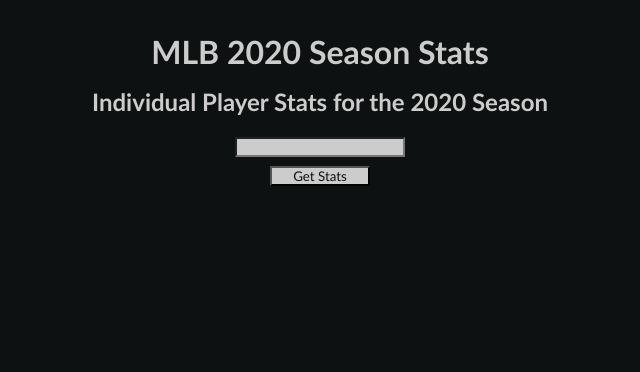
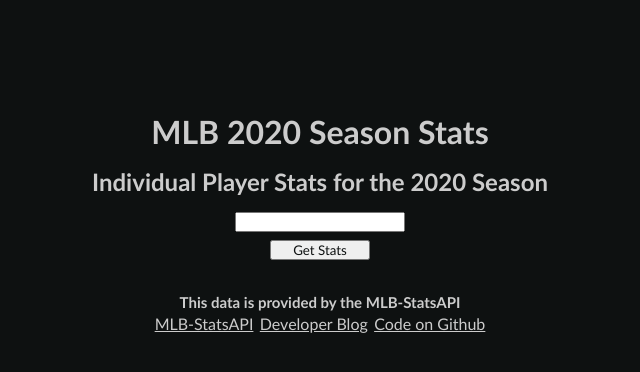
Before and after one commit to sletizia/mlb-player-stats, a Flask app: page / in a window 1280 px wide. Shown: the top 372 px of the page, without its empty margins (320-960 px from the left). Run offline with Flask 2, Linux system fonts and the light colour scheme.

Commit message:
added info section

```diff
--- a/app/static/style.css
+++ b/app/static/style.css
@@ -20,6 +20,7 @@
 	margin: auto;
 	padding: 2rem;
 	display: flex;
+	margin-top: 10vh;
 	flex-direction: column;
 	align-items: center;
 }
@@ -36,14 +37,15 @@
 	min-width: 200px;
 }
 
-.form {
+
+.btn {
+	margin-top: .5rem;
+	width: 100px;
 	color: #0e1111;
-	background-color: #cccccc;
-	margin: .3rem;
 }
 
-.btn {
-	width: 100px;
+.btn:hover {
+	color: #cccccc;
 }
 
 #suggestions {
@@ -51,18 +53,12 @@
 	flex-direction: row;
 }
 
-#suggestions form button {
-	margin: 0rem 1rem;
-	min-width: 100px;
-	color: #0e1111;
-	background-color: #cccccc;
-}
-
 /* Statpage.html */
 #playercard {
 	border-radius: 10px;
 	padding-bottom: .5rem;
 	text-align: left;
+	min-width: 350px;
 }
 
 #playercard h2 {
@@ -102,7 +98,34 @@
 	padding-left: 5px;
 }
 
+/* Info Section */
+#content {
+	display: flex;
+	flex-direction: row;
+	flex-wrap: wrap;
+	justify-content: center;
+}
+
+#info {
+	padding-top: 1rem;
+	text-align: center;
+}
+
+#info b {
+	font-size: 15px;
+}
+
+#info ul {
+	list-style: none;
+	display: flex;
+	flex-direction: row;
+}
+
+#info ul li {
+	padding: .2rem;
+}
 /* Team Color Classes */
+.dark {color: #0e1111;}
 
 .diamondbacks0 {background-color: #A71930;}
 .diamondbacks1 {background-color: #000000;}
--- a/app/templates/index.html
+++ b/app/templates/index.html
@@ -19,12 +19,20 @@
       <div id="suggestions">
         {% for name in search_suggestions %}
           <form action="/stats" method="POST">
-            <button type="submit" value="{{ name[1] }}" name="name">{{ name[1] }}</button>
+            <input class="btn" type="submit" value="{{ name[1] }}" name="name">
           </form>
         {% endfor %}
       </div>
     {% endif %}
     {% block content %}{% endblock %}
+    <div id="info">
+      <b>This data is provided by the MLB-StatsAPI</b>
+      <ul>
+        <li><a href="https://pypi.org/project/MLB-StatsAPI/">MLB-StatsAPI</a></li>
+        <li><a href="https://spencerletizia.com/">Developer Blog</a></li>
+        <li><a href="https://github.com/sletizia/MLB-Player-Stats">Code on Github</a></li>
+      </ul>
+    </div>
   </div>
 </body>
 </html>
--- a/app/templates/statpage.html
+++ b/app/templates/statpage.html
@@ -9,7 +9,7 @@
   {% if player.hitting_stats != None %}
   <h2>Hitting</h2>
   <div>
-    <div class="stats" id="hitting-stats">
+      <div class="stats" id="hitting-stats"></div>
       <ul>
         <li>
           <h3>AVG:</h3>
```
